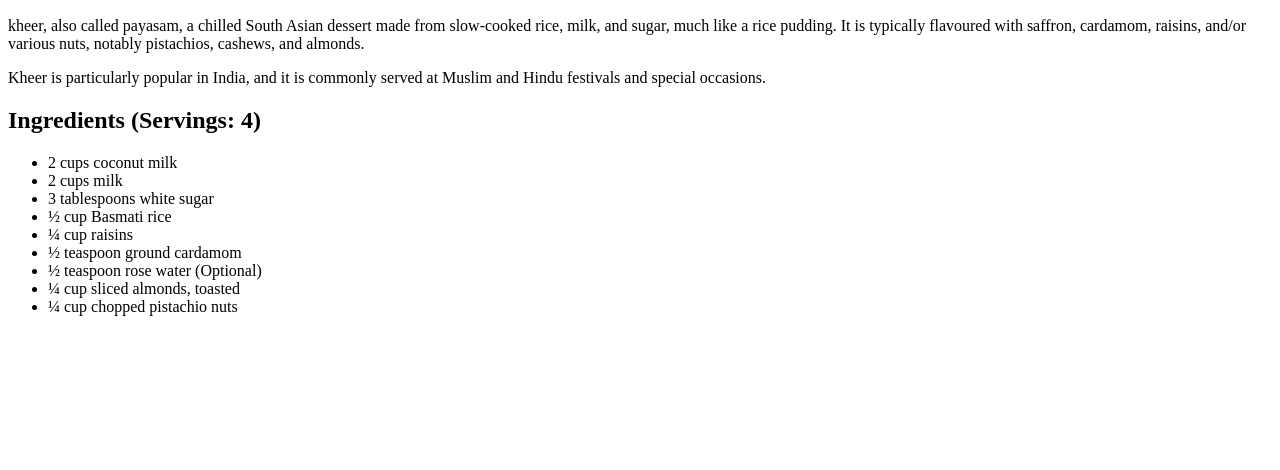
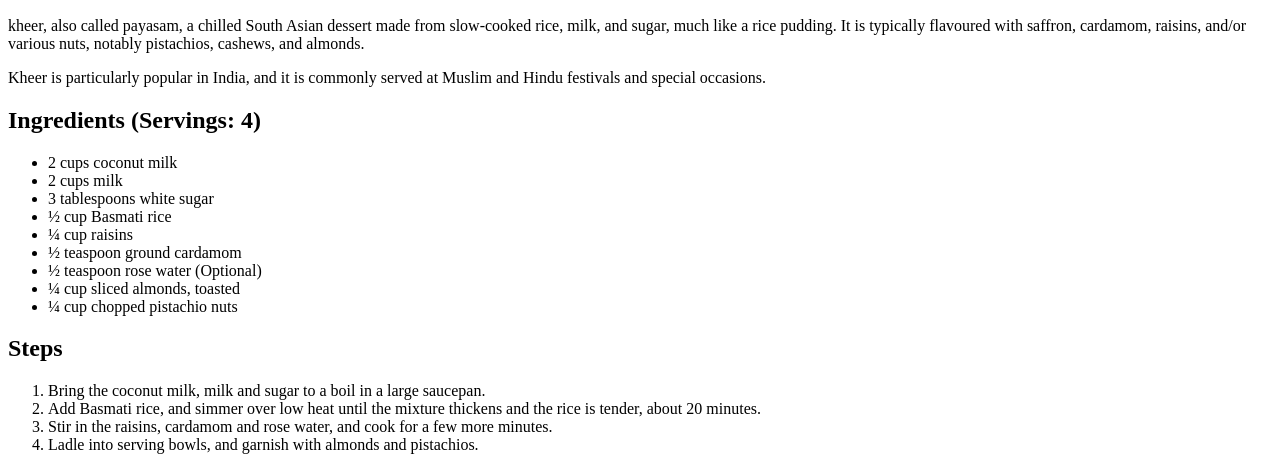
Before and after one commit to chowdharydeepsn/snc-recipes, a plain HTML site: page recipes/kheer.html in a window 1280 px wide. Shown: the part 434-904 px from the top of the page. Before the commit the page ends 800 px from the top, so only its background shows below. Drawn offline with Linux system fonts and the light colour scheme.

Commit message:
List steps needed to cook kheer

```diff
--- a/recipes/kheer.html
+++ b/recipes/kheer.html
@@ -35,5 +35,22 @@
       <li>¼ cup sliced almonds, toasted</li>
       <li>¼ cup chopped pistachio nuts</li>
     </ul>
+    <h2>Steps</h2>
+    <ol>
+      <li>
+        Bring the coconut milk, milk and sugar to a boil in a large saucepan.
+      </li>
+      <li>
+        Add Basmati rice, and simmer over low heat until the mixture thickens
+        and the rice is tender, about 20 minutes.
+      </li>
+      <li>
+        Stir in the raisins, cardamom and rose water, and cook for a few more
+        minutes.
+      </li>
+      <li>
+        Ladle into serving bowls, and garnish with almonds and pistachios.
+      </li>
+    </ol>
   </body>
 </html>
```
